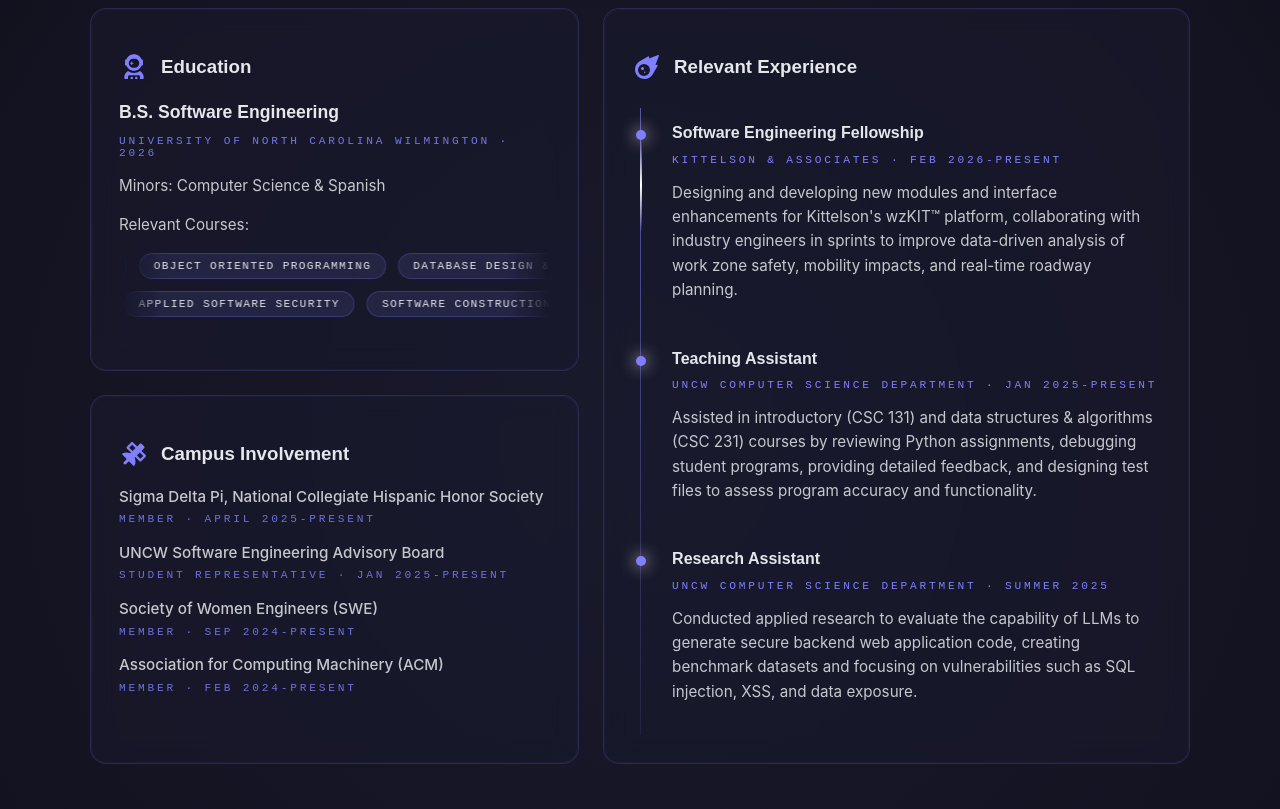
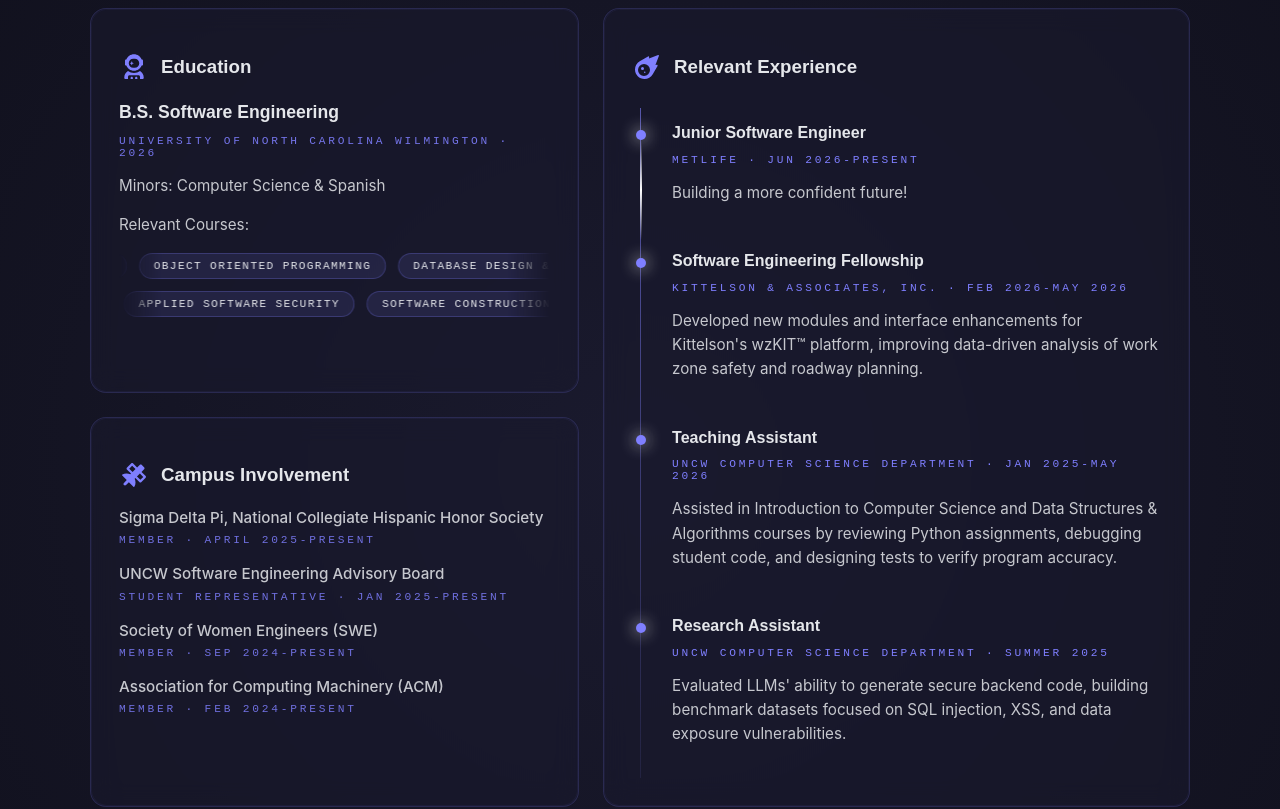
Before and after one commit to mika-collins/mika-collins.github.io, a React (Vite) app: page / in a window 1280 px wide. Shown: the part 1420-2229 px from the top of the page. Built offline with nearby package versions, Linux system fonts and the light colour scheme; no server answers.

Commit message:
fix: revised relevant experience to be more up to date

```diff
--- a/src/components/Experience/Experience.tsx
+++ b/src/components/Experience/Experience.tsx
@@ -65,7 +65,6 @@ const Experience = () => {
               </div>
             </div>
 
-            {/* Comment out research position for now, may add back later if continued
             <div className="timeline-item">
               <span className="timeline-dot" />
               <div className="timeline-content">
@@ -76,7 +75,7 @@ const Experience = () => {
                 </p>
               </div>
             </div>
-            */}
+
             <div className="timeline-item">
               <span className="timeline-dot" />
               <div className="timeline-content">
--- a/src/i18n/en.ts
+++ b/src/i18n/en.ts
@@ -61,24 +61,24 @@ const en = {
         label: "Relevant Experience",
         positions: [
           {
-            title: "Software Engineering Fellowship",
-            company: "Kittelson & Associates · Feb 2026-Present",
-            description: "Designing and developing new modules and interface enhancements for Kittelson's wzKIT\u2122 platform, collaborating with industry engineers in sprints to improve data-driven analysis of work zone safety, mobility impacts, and real-time roadway planning."
+            title: "Junior Software Engineer",
+            company: "MetLife · Jun 2026-Present",
+            description: "Building a more confident future!"
           },
           {
-            title: "Research Assistant",
-            company: "UNCW Computer Science Department · Jan 2026-Present",
-            description: "Investigating agentic software engineering by building an automated framework using SWE-bench to analyze how autonomous AI agents solve real GitHub issues, focusing on robustness, security, and integrity of the agent's behavior."
+            title: "Software Engineering Fellowship",
+            company: "Kittelson & Associates, Inc. · Feb 2026-May 2026",
+            description: "Developed new modules and interface enhancements for Kittelson's wzKIT\u2122 platform, improving data-driven analysis of work zone safety and roadway planning."
           },
           {
             title: "Teaching Assistant",
-            company: "UNCW Computer Science Department · Jan 2025-Present",
-            description: "Assisted in introductory (CSC 131) and data structures & algorithms (CSC 231) courses by reviewing Python assignments, debugging student programs, providing detailed feedback, and designing test files to assess program accuracy and functionality."
+            company: "UNCW Computer Science Department · Jan 2025-May 2026",
+            description: "Assisted in Introduction to Computer Science and Data Structures & Algorithms courses by reviewing Python assignments, debugging student code, and designing tests to verify program accuracy."
           },
           {
             title: "Research Assistant",
             company: "UNCW Computer Science Department · Summer 2025",
-            description: "Conducted applied research to evaluate the capability of LLMs to generate secure backend web application code, creating benchmark datasets and focusing on vulnerabilities such as SQL injection, XSS, and data exposure."
+            description: "Evaluated LLMs' ability to generate secure backend code, building benchmark datasets focused on SQL injection, XSS, and data exposure vulnerabilities."
           }
         ]
       },
--- a/src/i18n/es.ts
+++ b/src/i18n/es.ts
@@ -61,24 +61,24 @@ const es = {
         label: "Experiencia Relevante",
         positions: [
           {
-            title: "Beca de Ingeniería de Software",
-            company: "Kittelson & Associates · Feb 2026-Presente",
-            description: "Diseñando y desarrollando nuevos módulos y mejoras de interfaz para la plataforma wzKIT\u2122 de Kittelson, colaborando con ingenieros industriales en sprints para mejorar el análisis basado en datos de seguridad de zonas de trabajo, impactos de movilidad y planificación vial en tiempo real."
+            title: "Ingeniera de Software Junior",
+            company: "MetLife · Jun 2026-Presente",
+            description: "¡Construyendo un futuro con más confianza!"
           },
           {
-            title: "Asistente de Investigación",
-            company: "Departamento de Ciencias de la Computación de UNCW · Ene 2026-Presente",
-            description: "Investigando la ingeniería de software agéntica construyendo un marco automatizado usando SWE-bench para analizar cómo los agentes de IA autónomos resuelven problemas reales de GitHub, enfocándome en la robustez, seguridad e integridad del comportamiento del agente."
+            title: "Beca de Ingeniería de Software",
+            company: "Kittelson & Associates, Inc. · Feb 2026-Mayo 2026",
+            description: "Desarrollé nuevos módulos y mejoras de interfaz para la plataforma wzKIT™ de Kittelson, mejorando el análisis de seguridad de zonas de trabajo y planificación vial."
           },
           {
             title: "Asistente de Enseñanza",
-            company: "Departamento de Ciencias de la Computación de UNCW · Ene 2025-Presente",
-            description: "Asistí en cursos introductorios (CSC 131) y de estructuras de datos y algoritmos (CSC 231) revisando tareas de Python, depurando programas de estudiantes, proporcionando retroalimentación detallada y diseñando archivos de prueba para evaluar la precisión y funcionalidad de los programas."
+            company: "Departamento de Ciencias de la Computación de UNCW · Ene 2025-Mayo 2026",
+            description: "Asistí en los cursos Introducción a la Ciencia de la Computación y Estructuras de Datos y Algoritmos revisando tareas de Python, depurando código de estudiantes y diseñando pruebas para verificar su precisión."
           },
           {
             title: "Asistente de Investigación",
             company: "Departamento de Ciencias de la Computación de UNCW · Verano 2025",
-            description: "Realicé investigación aplicada para evaluar la capacidad de los LLM para generar código seguro de aplicaciones web backend, creando conjuntos de datos de referencia y enfocándome en vulnerabilidades como inyección SQL, XSS y exposición de datos."
+            description: "Evalué la capacidad de los LLM para generar código backend seguro, creando conjuntos de datos de referencia enfocados en inyección SQL, XSS y exposición de datos."
           }
         ]
       },
```
